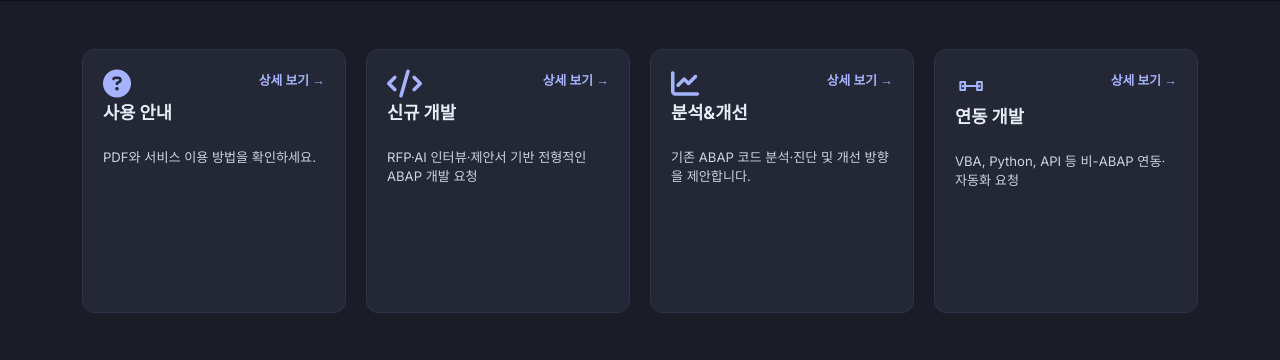
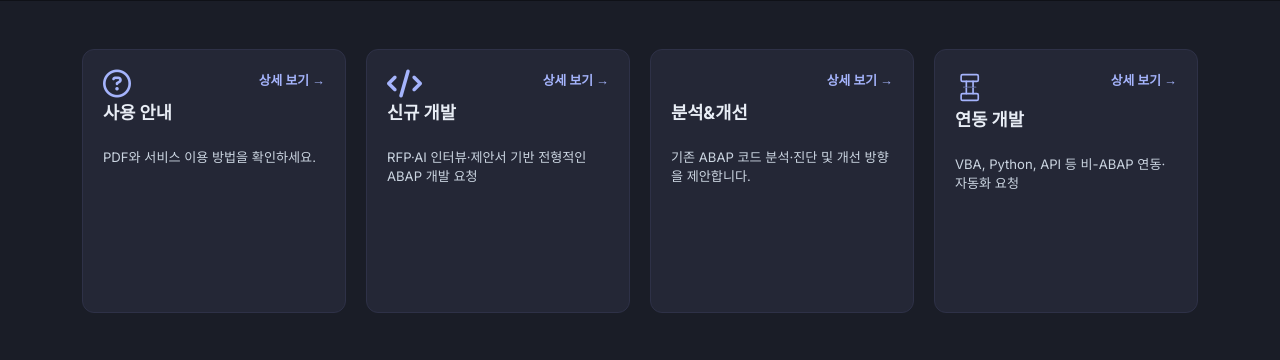
Before and after one commit to prettyoppa/SAP_SaaS_Platform, a FastAPI app: page / in a window 1280 px wide. Shown: the part 623-983 px from the top of the page. Run offline with FastAPI, Linux system fonts and the light colour scheme.

Commit message:
Home tiles: outline help icon, code-analysis icon, vertical plug SVG
Made-with: Cursor

```diff
--- a/app/static/css/style.css
+++ b/app/static/css/style.css
@@ -1195,12 +1195,19 @@ html[data-theme="light"] .codelib-source-pre {
   color: var(--primary-light);
   line-height: 1;
 }
+/* 테두리만 있는 원 + ? (regular 스타일) */
+.home-feature-icon-outline .fa-circle-question { font-weight: 400; }
 .home-feature-icon-plugs { display: flex; align-items: center; }
 .home-feature-icon-svg {
   width: 1.15em;
   height: 1.15em;
   display: block;
   color: var(--primary-light);
+}
+/* 세로 맞물림 플러그: 살짝 세로로 길게 */
+.home-feature-icon-svg-plugs {
+  width: 1.05em;
+  height: 1.25em;
 }
 .home-feature-title {
   font-size: clamp(0.92rem, 2.4vw, 1.1rem);
--- a/app/templates/index.html
+++ b/app/templates/index.html
@@ -141,7 +141,7 @@
     <div class="home-feature-tiles" role="list">
       <div class="home-feature-card" role="listitem">
         <div class="home-feature-card-top">
-          <div class="home-feature-icon" aria-hidden="true"><i class="fa-solid fa-circle-question"></i></div>
+          <div class="home-feature-icon home-feature-icon-outline" aria-hidden="true"><i class="fa-regular fa-circle-question"></i></div>
           <a class="home-feature-detail-link" id="home-guide-pdf-link" href="{{ settings.get('user_guide_pdf_url', '/static/docs/user-guide.pdf') }}" target="_blank" rel="noopener">
             <span class="nav-ko" data-i18n="home.tile.detail">상세 보기</span><span class="nav-en" style="display:none" data-i18n="home.tile.detail">Details</span><span aria-hidden="true"> →</span>
           </a>
@@ -173,7 +173,7 @@
       </div>
       <div class="home-feature-card" role="listitem">
         <div class="home-feature-card-top">
-          <div class="home-feature-icon" aria-hidden="true"><i class="fa-solid fa-chart-line"></i></div>
+          <div class="home-feature-icon" aria-hidden="true"><i class="fa-solid fa-magnifying-glass-code"></i></div>
           <a class="home-feature-detail-link" href="/abap-analysis">
             <span class="nav-ko" data-i18n="home.tile.detail">상세 보기</span><span class="nav-en" style="display:none" data-i18n="home.tile.detail">Details</span><span aria-hidden="true"> →</span>
           </a>
@@ -190,10 +190,17 @@
       <div class="home-feature-card" role="listitem">
         <div class="home-feature-card-top">
           <div class="home-feature-icon home-feature-icon-plugs" aria-hidden="true">
-            <svg class="home-feature-icon-svg" viewBox="0 0 24 24" fill="none" xmlns="http://www.w3.org/2000/svg" aria-hidden="true">
-              <path d="M4 9v6h3.5V9H4zM16.5 9V15H20V9h-3.5z" stroke="currentColor" stroke-width="1.5" stroke-linejoin="round"/>
-              <path d="M7.5 12h9" stroke="currentColor" stroke-width="1.5" stroke-linecap="round"/>
-              <path d="M6 12h.01M18 12h.01" stroke="currentColor" stroke-width="2" stroke-linecap="round"/>
+            <svg class="home-feature-icon-svg home-feature-icon-svg-plugs" viewBox="0 0 24 24" fill="none" xmlns="http://www.w3.org/2000/svg" aria-hidden="true">
+              <!-- 위·아래 동형 커넥터가 맞물린 형태 (테두리만) -->
+              <g stroke="currentColor" stroke-width="1.35" stroke-linecap="round" stroke-linejoin="round">
+                <rect x="5" y="1.5" width="14" height="5.5" rx="1.2" />
+                <line x1="9.25" y1="7" x2="9.25" y2="11.25" />
+                <line x1="14.75" y1="7" x2="14.75" y2="11.25" />
+                <rect x="5" y="17" width="14" height="5.5" rx="1.2" />
+                <line x1="9.25" y1="17" x2="9.25" y2="12.75" />
+                <line x1="14.75" y1="17" x2="14.75" y2="12.75" />
+                <path d="M7 11.75h10" stroke-width="1" opacity="0.45" />
+              </g>
             </svg>
           </div>
           <a class="home-feature-detail-link" href="/integration">
```
